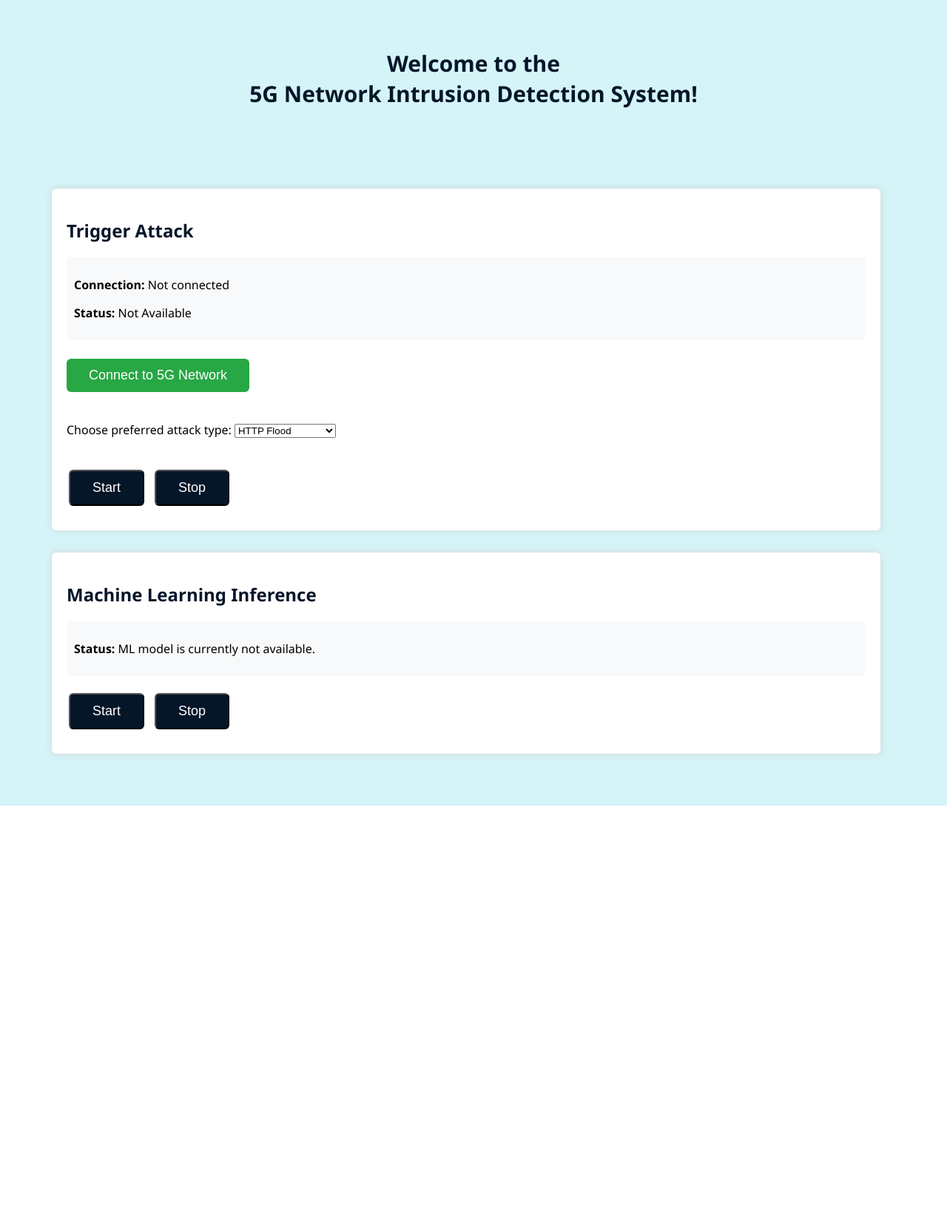
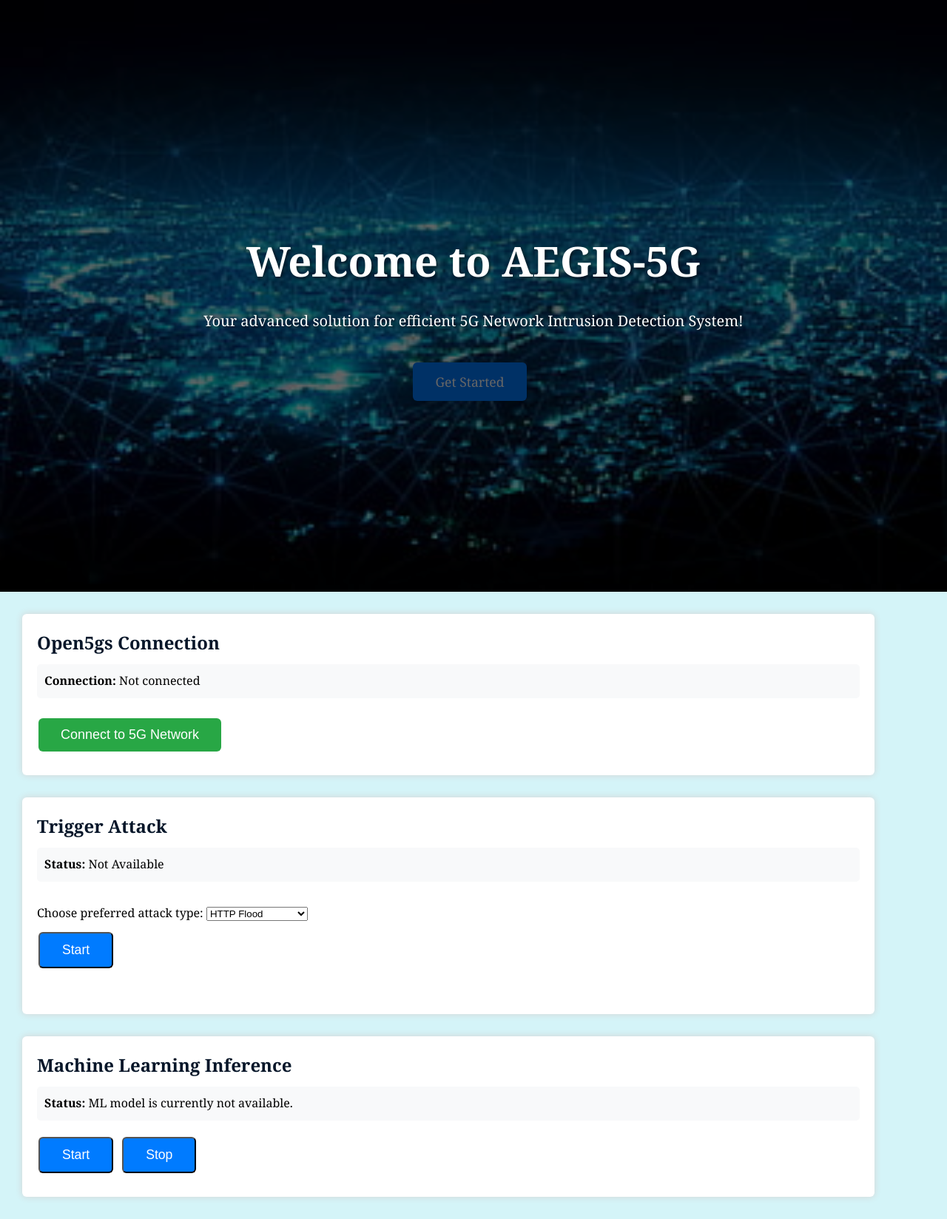
Before and after one commit to Siong23/zero-touch-5g-sec-ai, a Django app: page / in a window 1280 px wide. Shown: the whole page at 74% size. Before the commit the page ends 1089 px from the top, so only its background shows below. Run offline with Django 4.2, Linux system fonts and the light colour scheme.

Commit message:
Update UI

```diff
--- a/backend/app/templates/index.html
+++ b/backend/app/templates/index.html
@@ -4,28 +4,98 @@
 <head>
     <meta charset="UTF-8">
     <meta name="viewport" content="width=device-width, initial-scale=1">
-    <title>5G Network Intrusion Detection</title>
+    <title>AEGIS-5G</title>
+    <link rel="stylesheet" href="https://cdnjs.cloudflare.com/ajax/libs/font-awesome/6.0.0/css/all.min.css">
 
     <style>
+        * {
+            box-sizing: border-box;
+            margin: 0;
+            padding: 0;
+        }
+
         body {
             margin: 0;
-            font-family: 'Segoe UI', sans-serif;
-            background: #d4f4f8;
-            padding: 40px;
+            font-family: 'Georgia', serif;
+            background-color: #d4f4f8;
+            line-height: 1.6;
         }
 
         .intro {
             position: relative;
+            background-image: url("/backend/app/templates/networking.jpeg");
+            background-size: cover;
+            background-position: center;
+            height: 100vh;
             color: white;
+            display: flex;
+            flex-direction: column;
+            justify-content: center;
+            align-items: center;
             text-align: center;
-            height: 20vh;
+            padding-top: 60px;
+        }
+
+        .intro::before {
+            content: "";
+            position: absolute;
+            top: 0;
+            left: 0;
+            width: 100%;
+            height: 100%;
+            background-color: rgba(0, 0, 0, 0.6);
         }
 
         .intro-content {
             position: relative;
+            z-index: 1;
+            max-width: 800px;
+            padding: 0 20px;
         }
 
-        .attack, .ml-inference {
+        .intro h1 {
+            color: white;
+            font-size: 3.5rem;
+            margin-bottom: 20px;
+            text-shadow: 2px 2px 4px rgba(0, 0, 0, 0.5);
+            animation: fadeInUp 1s ease-out, float 3s ease-in-out infinite;
+        }
+
+        .intro p {
+            font-size: 1.25rem;
+            margin: 0 auto 30px;
+            text-shadow: 1px 1px 2px rgba(0, 0, 0, 0.5);
+            animation: fadeInUp 1s ease-out 0.3s both;
+        }
+
+        .button-group {
+            display: flex;
+            justify-content: center;
+            flex-wrap: wrap;
+            gap: 15px;
+            animation: fadeInUp 1s ease-out 0.6s both;
+        }
+
+        .button {
+            padding: 12px 30px;
+            font-size: 1.1rem;
+            color: white;
+            background-color: #007bff;
+            text-decoration: none;
+            border-radius: 6px;
+            transition: all 0.3s;
+            border: 2px solid tranparent;
+            margin: 10px 10px 10px 0;
+            display: inline-block;
+            animation: scaleIn 0.8s ease-out 0.9s both;
+        }
+
+        .button:hover {
+            background-color: #0056b3;
+            transform: translateY(-2px);
+        }
+
+        .attack, .ml-inference, .network {
             background-color: white;
             padding: 20px 20px 20px 20px;
             box-shadow: 0 0 10px rgba(214, 211, 211, 0.989);
@@ -145,27 +215,46 @@
 <body>
     <section class="intro">
         <div class="intro-content">
-            <h1>Welcome to the<br>5G Network Intrusion Detection System!</h1>
+            <h1>Welcome to AEGIS-5G</h1>
+            <p>Your advanced solution for efficient 5G Network Intrusion Detection System!</p>
+        </div>
+
+        <div class="button-group">
+            <a href="/backend/app/templates/index.html#network" class="button">Get Started</a>
+        </div>
+    </section>
+
+    <section class="network">
+        <h2>Open5gs Connection</h2>
+        <div class="info">
+            <p><strong>Connection:</strong> {{ connection_status|default:"Not connected" }}</p>
+        </div>
+
+        <div class="connection">
+            <table>
+                <tr>
+                    <td>
+                        <form method="post" action="{% url 'receive_network_data' %}">
+                            {% csrf_token %}
+                            <button class="connect-btn" type="submit">Connect to 5G Network</button>
+                        </form>
+                    </td>
+                </tr>
+            </table>
         </div>
     </section>
 
     <section class="attack">
         <h2>Trigger Attack</h2>
         <div class="info">
-            <p><strong>Connection:</strong> {{ connection_status|default:"Not connected" }}</p>
             <p><strong>Status:</strong> {{ attack_status|default:"Not Available" }}</p>
         </div>
 
-        <div class="connection">
-            <form method="post" action="{% url 'receive_network_data' %}">
+        <div class="choose-attack">
+            <form method="post" action="{% url 'start_attack' %}">
                 {% csrf_token %}
-                <button class="connect-btn" type="submit">Connect to 5G Network</button>
-            </form>
-        </div>
-
-        <div class="choose-attack">
                 <label for="attack_type">Choose preferred attack type:</label>
-            <select name="attack_type">
+                <select name="attack_type" id="attack_type">
                     <option value="HTTPFlood">HTTP Flood</option>
                     <option value="ICMPFlood">ICMP Flood</option>
                     <option value="SYNFlood">SYN Flood</option>
@@ -175,26 +264,16 @@
                     <option value="UDPScan">UDP Scan</option>
                     <option value="SlowrateDoS">Slowrate DoS</option>
                 </select>
-        </div>
 
                 <table>
                     <tr>
                         <td>
-                    <form method="post" action="{% url 'start_capture' %}">
-                        {% csrf_token %}
                             <button class="button" type="submit">Start</button>
-                    </form>
-                </td>
-
-                <td>
-                    <form method="post" action="{% url 'stop_capture' %}">
-                        {% csrf_token %}
-                        <button class="button" type="submit">Stop</button>
-                    </form>
                         </td>
                     </tr>
                 </table>
-
+            </form>
+        </div>
     </section>
 
     <section class="ml-inference">
```
Also changed, not shown: backend/app/templates/networking.jpeg (added), 1 other file. Lines whose indentation alone changed are shown as unchanged.
